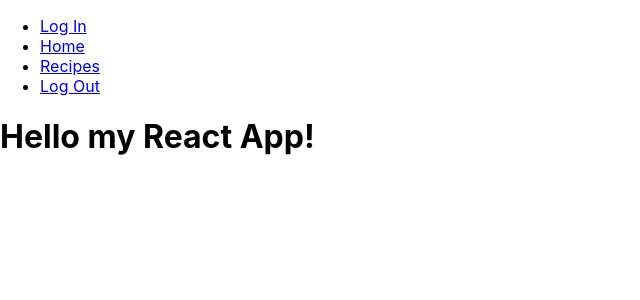
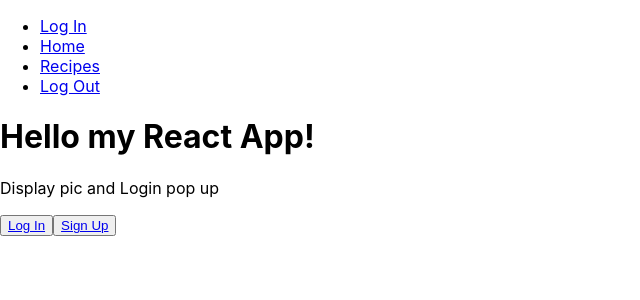
Before and after one commit to yukijina/react-project-recipes-client, a React (Create React App) app: page / in a window 1280 px wide. Shown: the top 300 px of the page, without its empty margins (0-640 px from the left). Built offline with nearby package versions, Linux system fonts and the light colour scheme; no server answers.

Commit message:
change render links

```diff
--- a/src/components/Home.js
+++ b/src/components/Home.js
@@ -1,8 +1,16 @@
 import React from 'react';
+import { Link } from 'react-router-dom';
 
-const Home = () => {
+const Home = (props) => {
+const renderBtn = props.isLoggedin ? <div><button><Link to="/login">Log Out</Link></button></div> : <div><button><Link to="/login">Log In</Link></button><button><Link to="/signup">Sign Up</Link></button></div>
+
     return (
-        <h1>Hello my React App!</h1>
+        <div>
+            <h1>Hello my React App!</h1>
+                <p>Display pic and Login pop up</p>
+                {renderBtn}
+         </div>
+
     )
 }
 
```
